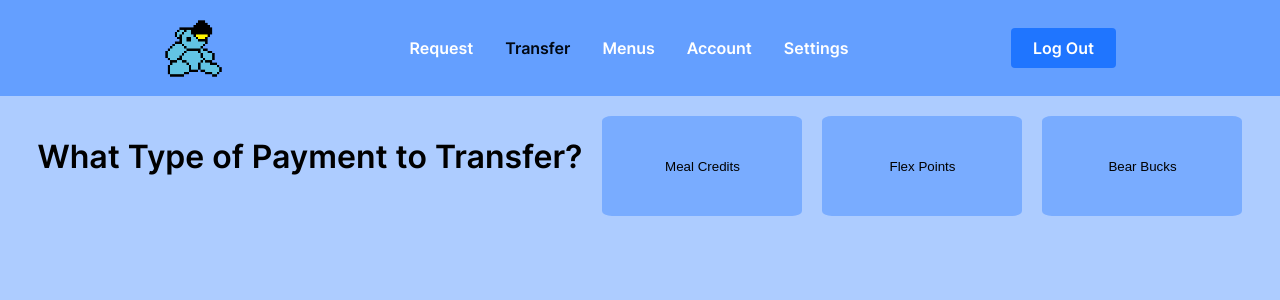
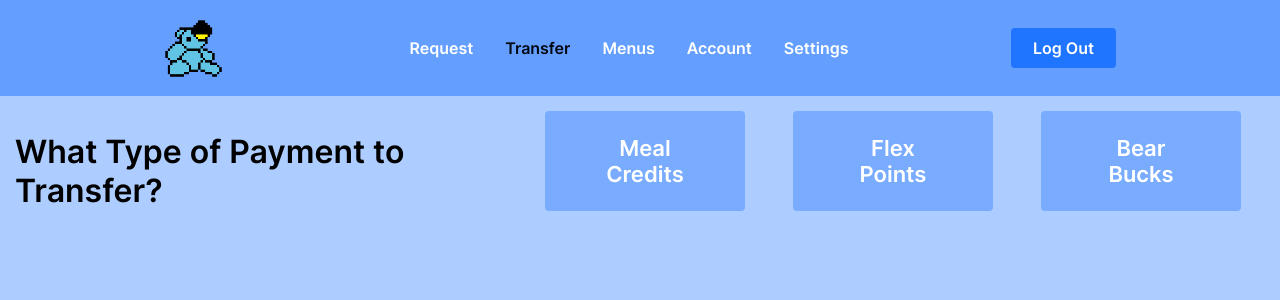
Before and after one commit to joshbenzon/blueno-bills, a React (Create React App) app in the folder frontend/blueno-bills/: page /transfer in a window 1280 px wide. Shown: the top 300 px of the page. Built offline with nearby package versions, Linux system fonts and the light colour scheme.

Commit message:
feat: front end css styling

```diff
--- a/frontend/blueno-bills/src/buttons/components/buttons.tsx
+++ /dev/null
@@ -1,39 +0,0 @@
-import React from "react";
-
-interface Props {
-    border: string;
-    color: string;
-    children?: React.ReactNode;
-    height: string;
-    onClick: () => void;
-    radius: string
-    width: string;
-}
-
-const Button: React.FC<Props> = ({
-                                     border,
-                                     color,
-                                     height,
-                                     width,
-                                     radius,
-                                     children,
-                                     onClick
-                                 }) => {
-
-    return (
-        <button
-            style={{
-                backgroundColor: color,
-                border,
-                borderRadius: radius,
-                height,
-                width
-            }}
-            onClick={onClick}
-        >
-            {children}
-        </button>
-    );
-}
-
-export default Button;
--- a/frontend/blueno-bills/src/index.css
+++ b/frontend/blueno-bills/src/index.css
@@ -1,6 +1,47 @@
 @font-face {
   font-family: Inter;
   src: local(Inter), url("./fonts/Inter-SemiBold.ttf") format("truetype");
+}
+
+.web-page {
+  display: flex;
+  justify-content: center;
+  padding: 15px;
+}
+
+.sending-button {
+  background: #4CC37B;
+  padding: 10px 22px;
+}
+
+form {
+  display: flex;
+  padding: 10px;
+}
+
+button {
+  font-family: Inter, serif;
+
+  height: 100px;
+  width: 200px;
+
+  align-items: center;
+  margin-right: 24px;
+
+  display: flex;
+  text-align: center;
+  font-size: 22px;
+
+  border-radius: 4px;
+  background: #79ACFF;
+  padding: 10px 50px;
+  color: #FFFFFF;
+  outline: none;
+  border: none;
+  cursor: pointer;
+  transition: all 0.2s ease-in-out;
+  text-decoration: none;
+  margin-left: 24px;
 }
 
 body {
--- a/frontend/blueno-bills/src/navigation-bar/web-pages/request.tsx
+++ b/frontend/blueno-bills/src/navigation-bar/web-pages/request.tsx
@@ -1,76 +1,29 @@
 import React from 'react';
-import Button from '../../buttons/components/buttons'
 
 const Request = () => {
+    return (
+        <div className={"web-page"}>
 
-    return (
-        <div
-            style={{
-                display: 'flex',
-                justifyContent: 'Center',
-                alignItems: 'Top',
-                height: '100vh',
-                padding: '10px'
-            }}>
-
-            <div className="request-info"
-                 style={{
-                     display: 'flex',
-                     padding: '10px'
-                 }}>
-
+            <div className="request-info">
                 <h1>What Type of Payment to Request?</h1>
             </div>
 
-            <div className="request-meal-button"
-                style={{
-                    display: 'flex',
-                    padding: '10px'
-                }}>
-
-                <Button
-                    border="none"
-                    color="#79ACFF"
-                    height="100px"
-                    width="200px"
-                    radius="5%"
-                    children="Meal Credits"
-                    onClick={() => window.location.href='/requestMeal'}
-                />
+            <div className="request-meal-button">
+                <button onClick={() => window.location.href = '/requestMeal'}>
+                    Meal Credits
+                </button>
             </div>
 
-            <div className="request-flex-button"
-                style={{
-                display: 'flex',
-                padding: '10px'
-            }}>
-
-                <Button
-                    border="none"
-                    color="#79ACFF"
-                    height="100px"
-                    width="200px"
-                    radius="5%"
-                    children="Flex Points"
-                    onClick={() => window.location.href='/requestFlex'}
-                />
+            <div className="request-flex-button">
+                <button onClick={() => window.location.href = '/requestFlex'}>
+                    Flex Points
+                </button>
             </div>
 
-            <div className="request-bear-button"
-                style={{
-                display: 'flex',
-                padding: '10px'
-            }}>
-
-                <Button
-                    border="none"
-                    color="#79ACFF"
-                    height="100px"
-                    width="200px"
-                    radius="5%"
-                    children="Bear Bucks"
-                    onClick={() => window.location.href='/requestBear'}
-                />
+            <div className="request-bear-button">
+                <button onClick={() => window.location.href = '/requestBear'}>
+                    Bear Bucks
+                </button>
             </div>
 
         </div>
--- a/frontend/blueno-bills/src/navigation-bar/web-pages/transfer.tsx
+++ b/frontend/blueno-bills/src/navigation-bar/web-pages/transfer.tsx
@@ -1,75 +1,29 @@
 import React from 'react';
-import Button from "../../buttons/components/buttons";
 
 const Transfer = () => {
     return (
-        <div
-            style={{
-                display: 'flex',
-                justifyContent: 'Center',
-                alignItems: 'Top',
-                height: '100vh',
-                padding: '10px'
-            }}>
+        <div className={"web-page"}>
 
-            <div className="request-info"
-                 style={{
-                     display: 'flex',
-                     padding: '10px'
-                 }}>
-
+            <div className="transfer-info">
                 <h1>What Type of Payment to Transfer?</h1>
             </div>
 
-            <div className="transfer-meal-button"
-                 style={{
-                     display: 'flex',
-                     padding: '10px'
-                 }}>
-
-                <Button
-                    border="none"
-                    color="#79ACFF"
-                    height="100px"
-                    width="200px"
-                    radius="5%"
-                    children="Meal Credits"
-                    onClick={() => window.location.href='/transferMeal'}
-                />
+            <div className="transfer-meal-button">
+                <button onClick={() => window.location.href = '/transferMeal'}>
+                    Meal Credits
+                </button>
             </div>
 
-            <div className="transfer-flex-button"
-                 style={{
-                     display: 'flex',
-                     padding: '10px'
-                 }}>
-
-                <Button
-                    border="none"
-                    color="#79ACFF"
-                    height="100px"
-                    width="200px"
-                    radius="5%"
-                    children="Flex Points"
-                    onClick={() => window.location.href='/transferFlex'}
-                />
+            <div className="transfer-flex-button">
+                <button onClick={() => window.location.href = '/transferFlex'}>
+                    Flex Points
+                </button>
             </div>
 
-            <div className="transfer-bear-button"
-                 style={{
-                     display: 'flex',
-                     padding: '10px'
-                 }}>
-
-                <Button
-                    border="none"
-                    color="#79ACFF"
-                    height="100px"
-                    width="200px"
-                    radius="5%"
-                    children="Bear Bucks"
-                    onClick={() => window.location.href='/transferBear'}
-                />
+            <div className="transfer-bear-button">
+                <button onClick={() => window.location.href = '/transferBear'}>
+                    Bear Bucks
+                </button>
             </div>
 
         </div>
--- a/frontend/blueno-bills/src/navigation-bar/web-pages/transferMeal.tsx
+++ b/frontend/blueno-bills/src/navigation-bar/web-pages/transferMeal.tsx
@@ -1,5 +1,4 @@
 import React from 'react';
-// import Button from "../../buttons/components/buttons";
 import {useForm} from "react-hook-form";
 
 import axios from 'axios';
@@ -51,40 +50,24 @@ const TransferMeal = () => {
     // const onSubmit = (data: any) => UpdateRequest;  // stores in map
 
     return (
-        <div
-            style={{
-                display: 'flex',
-                justifyContent: 'Center',
-                alignItems: 'Top',
-                height: '100vh'
-            }}
-        >
-            <div className="request-info"
-                 style={{
-                     display: 'flex',
-                     padding: '10px'
-                 }}>
+        <div className={"web-page"}>
 
+            <div className="transfer-meal-info">
                 <h1>Transfer: Meal Credits</h1>
             </div>
 
-            <form onSubmit={handleSubmit(TableRequest)}
-
-                  style={{
-                      display: 'flex',
-                      padding: '10px'
-                  }}>
+            <form onSubmit={handleSubmit(TableRequest)}>
 
                 <div>
                     To Who:
-                    <input {...register("name",
+                    <input type="text" {...register("name",
                         {required: true, maxLength: 20, pattern: /^[A-Za-z]+$/i})} />
                     {errors.name && "Required!"}
                 </div>
 
                 <div>
                     Description:
-                    <input {...register("description", {maxLength: 100})} />
+                    <input type="text" {...register("description", {maxLength: 100})} />
                 </div>
 
                 <div>
@@ -94,39 +77,13 @@ const TransferMeal = () => {
                 </div>
 
                 <div>
-                    <input className="transfer-meal-button" type="submit"
-                           style={{
-                               display: 'flex',
-                               padding: '10px',
-                               border: "none",
-                               background: "#4CC37B",
-                               height: "100px",
-                               width: "200px",
-                               borderRadius: "40px",
-                               textAlign: "center",
-                               boxShadow: "0 6px 20px -5px",
-                               cursor: "pointer",
-                               fontSize: "22px",
-                           }}/>
+                    <button className="sending-button" type="submit">
+                        Submit
+                    </button>
                 </div>
+
             </form>
 
-            {/*<div className="transfer-meal-button"*/}
-            {/*     style={{*/}
-            {/*         display: 'flex',*/}
-            {/*         padding: '10px'*/}
-            {/*     }}>*/}
-
-            {/*    <Button*/}
-            {/*        border="none"*/}
-            {/*        color="#4CC37B"*/}
-            {/*        height="100px"*/}
-            {/*        width="200px"*/}
-            {/*        radius="5%"*/}
-            {/*        children="Transfer"*/}
-            {/*        onClick={() => console.log("Transfer Meal Credit!")}*/}
-            {/*    />*/}
-            {/*</div>*/}
         </div>
     );
 };
```
Also changed, not shown: 1 other file (tests, documents, lock files or other folders).
